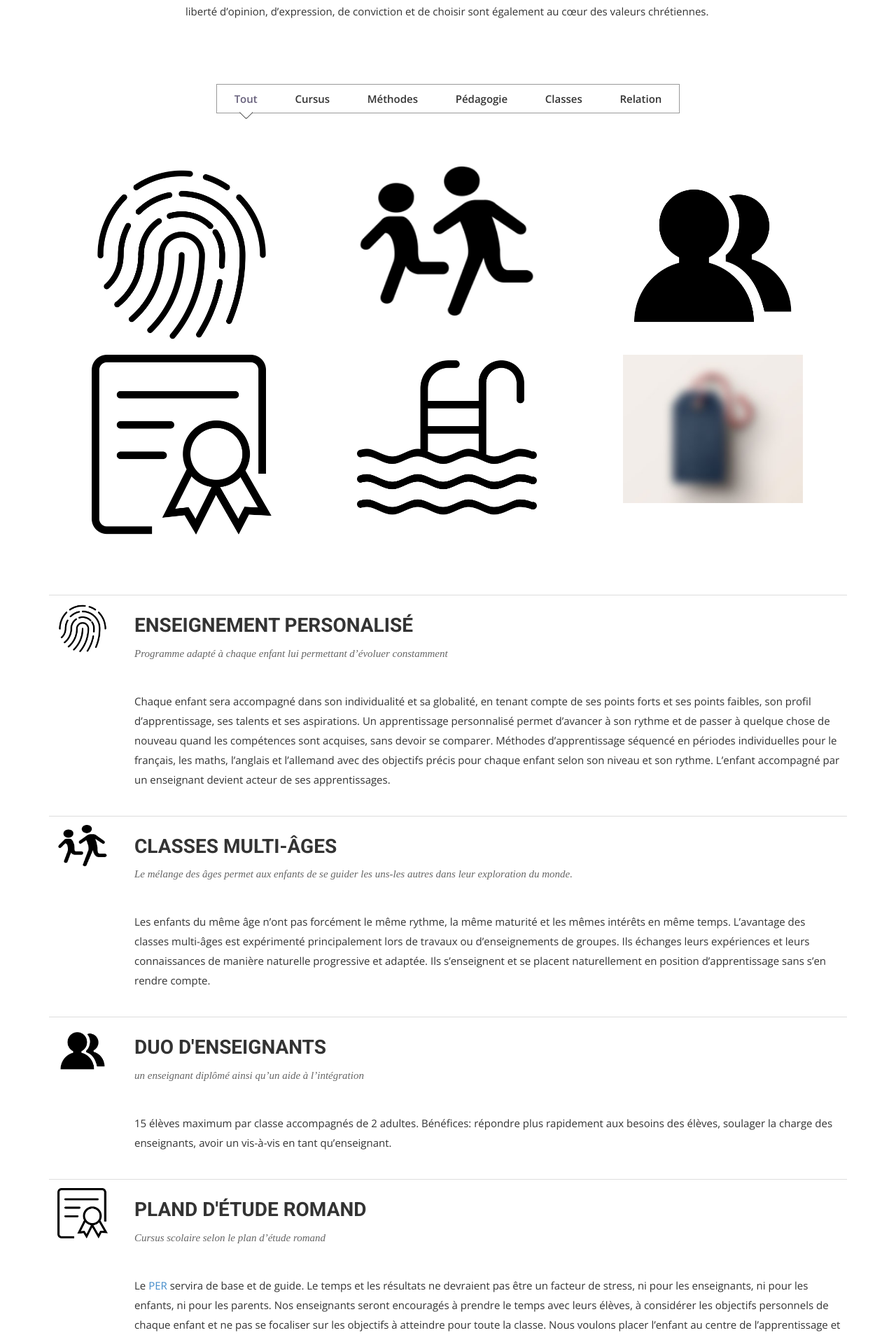
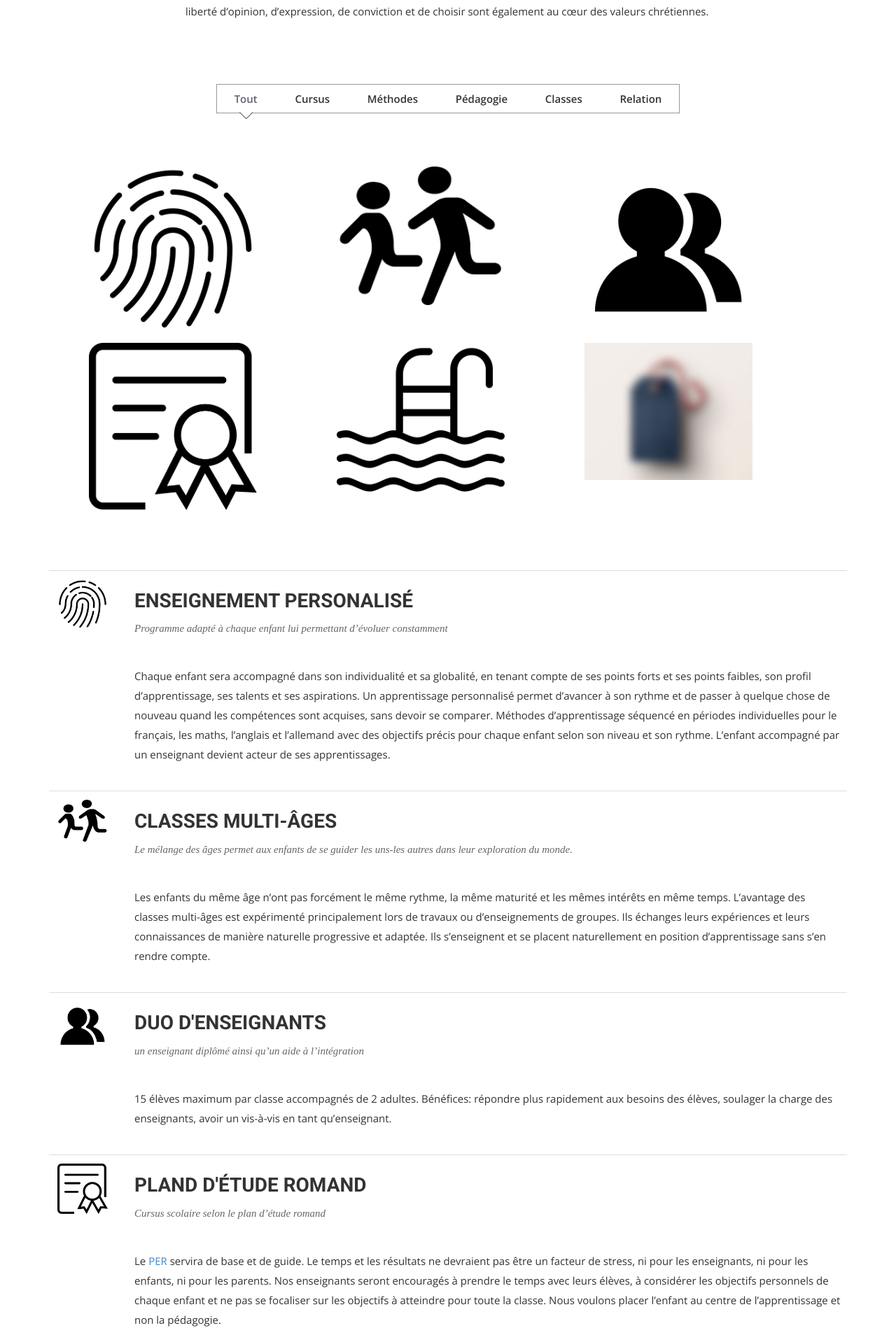
Before and after one commit to midjoule/lifeschool, a Jekyll site: the page built from index.html, in a window 1280 px wide. Shown: the part 3875-5783 px from the top of the page at 70% size. Built offline with Jekyll 4.4.1, drawn with Linux system fonts in a browser that asks for light colours; nearby versions of some CDN libraries; some web fonts are replaced.

Commit message:
Update airspace.css

```diff
--- a/css/airspace.css
+++ b/css/airspace.css
@@ -539,7 +539,7 @@ font header .navbar-default .navbar-nav li a:hover {
 }
 #portfolio-work .block .portfolio-contant ul li {
   float: left;
-  width: 32.22%;
+  width: 30%;
   overflow: hidden;
   margin: 6px;
   position: relative;
```
